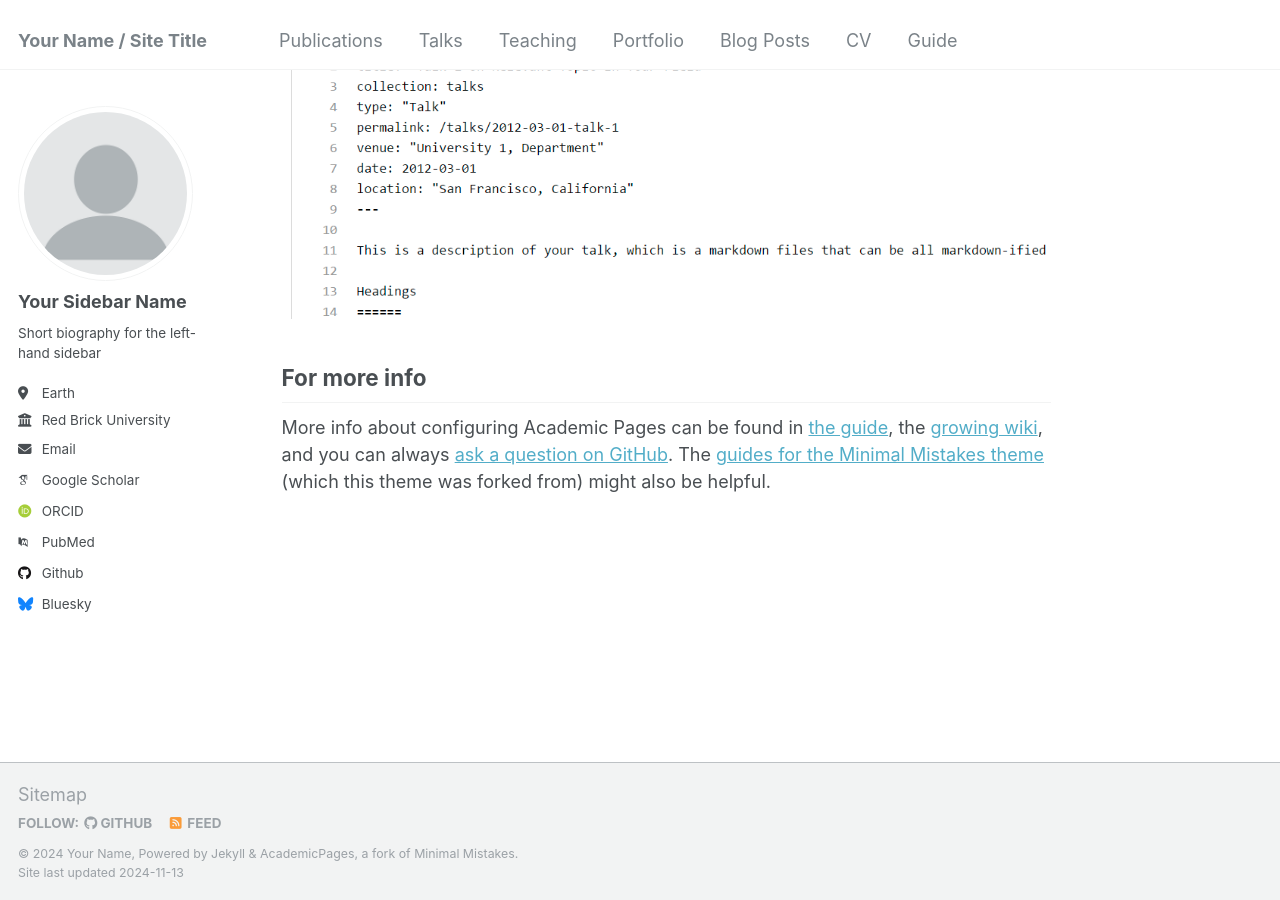
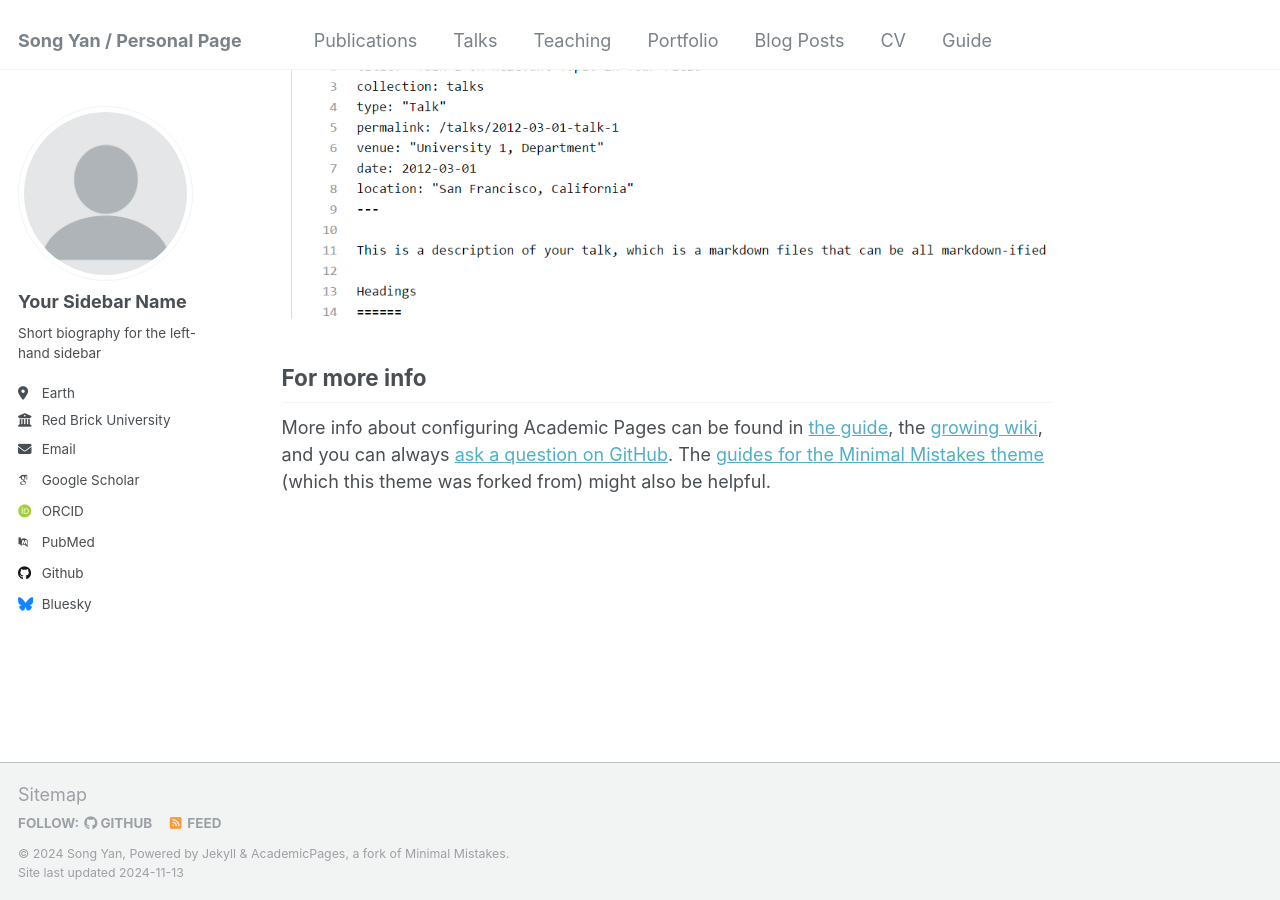
Before and after one commit to SongYan888/SongYan888.github.io, a Jekyll site: the page built from _pages/about.md, in a window 1280 px wide and 900 px high, scrolled down 2427 px. Built offline with Jekyll 4.4.1, drawn with Linux system fonts in a browser that asks for light colours; some web fonts are replaced.

Commit message:
Update _config.yml

```diff
--- a/_config.yml
+++ b/_config.yml
@@ -8,9 +8,9 @@
 
 # Basic Site Settings
 locale                   : "en-US"
-title                    : "Your Name / Site Title"
+title                    : "Song Yan / Personal Page"
 title_separator          : "-"
-name                     : &name "Your Name"
+name                     : &name "Song Yan"
 description              : &description "personal description"
 url                      : https://academicpages.github.io # the base hostname & protocol for your site e.g. "https://[your GitHub username].github.io"
 baseurl                  : "" # the subpath of your site, e.g. "/blog"
```
